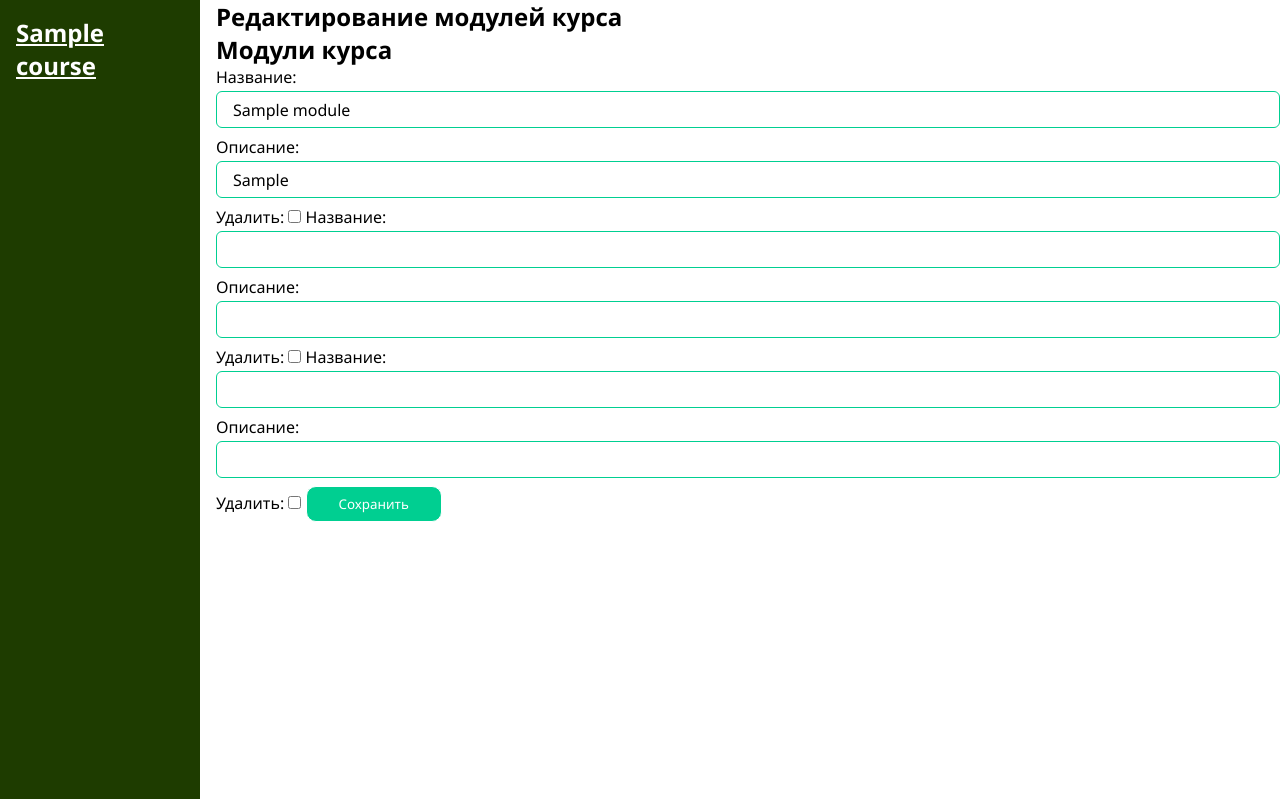
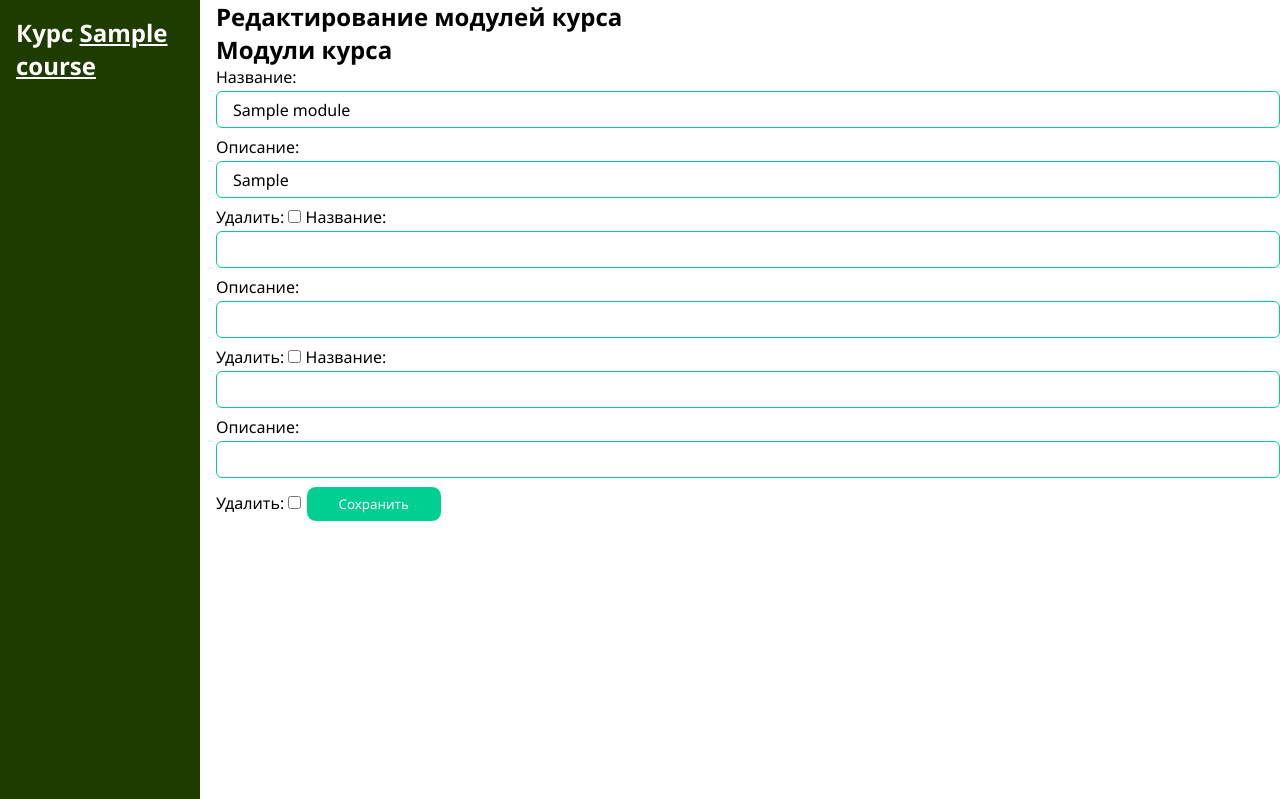
Before and after one commit to Alexander-vlk/api_practice, a Django app: page /courses/1/module/ in a window 1280 px wide. Shown: the part 75-874 px from the top of the page. Run offline with Django 4.2, Linux system fonts and the light colour scheme; a user stored in the database is signed in; tables that the repository leaves empty hold one stand-in row (values such as "Sample post").

Commit message:
style(api): html

```diff
--- a/edu/courses/templates/courses/manage/module/formset.html
+++ b/edu/courses/templates/courses/manage/module/formset.html
@@ -5,9 +5,8 @@
 {% endblock title %}
 
 {% block aside %}
-<a href=""><h1>{{ course.title }}</h1></a>
+<h1 style='color: #fff'>Курс <a href="{% url 'manage_course_list' %}">{{ course.title }}</a></h1>
 {% endblock aside %}
-
 
 {% block content %}
 <section>
```
